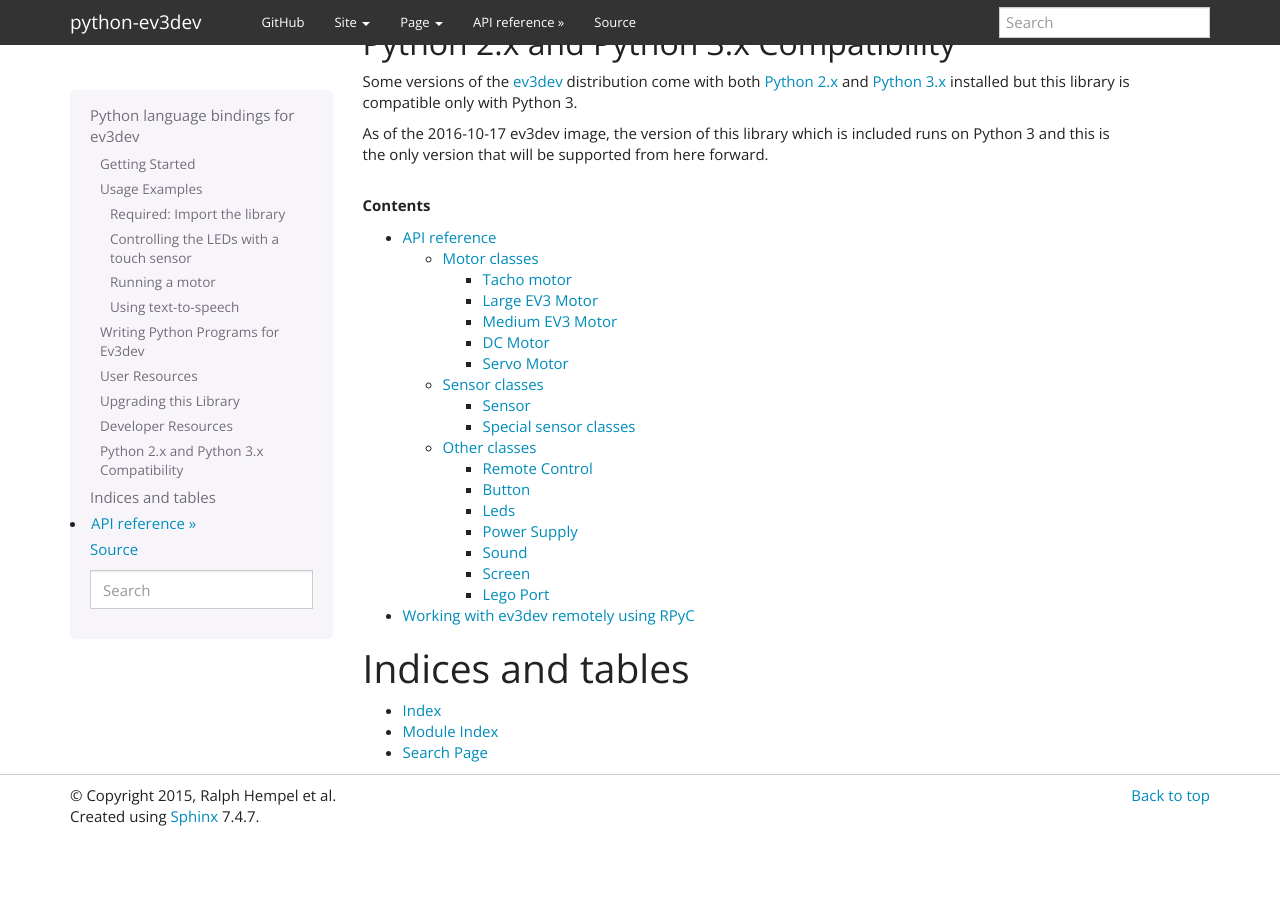
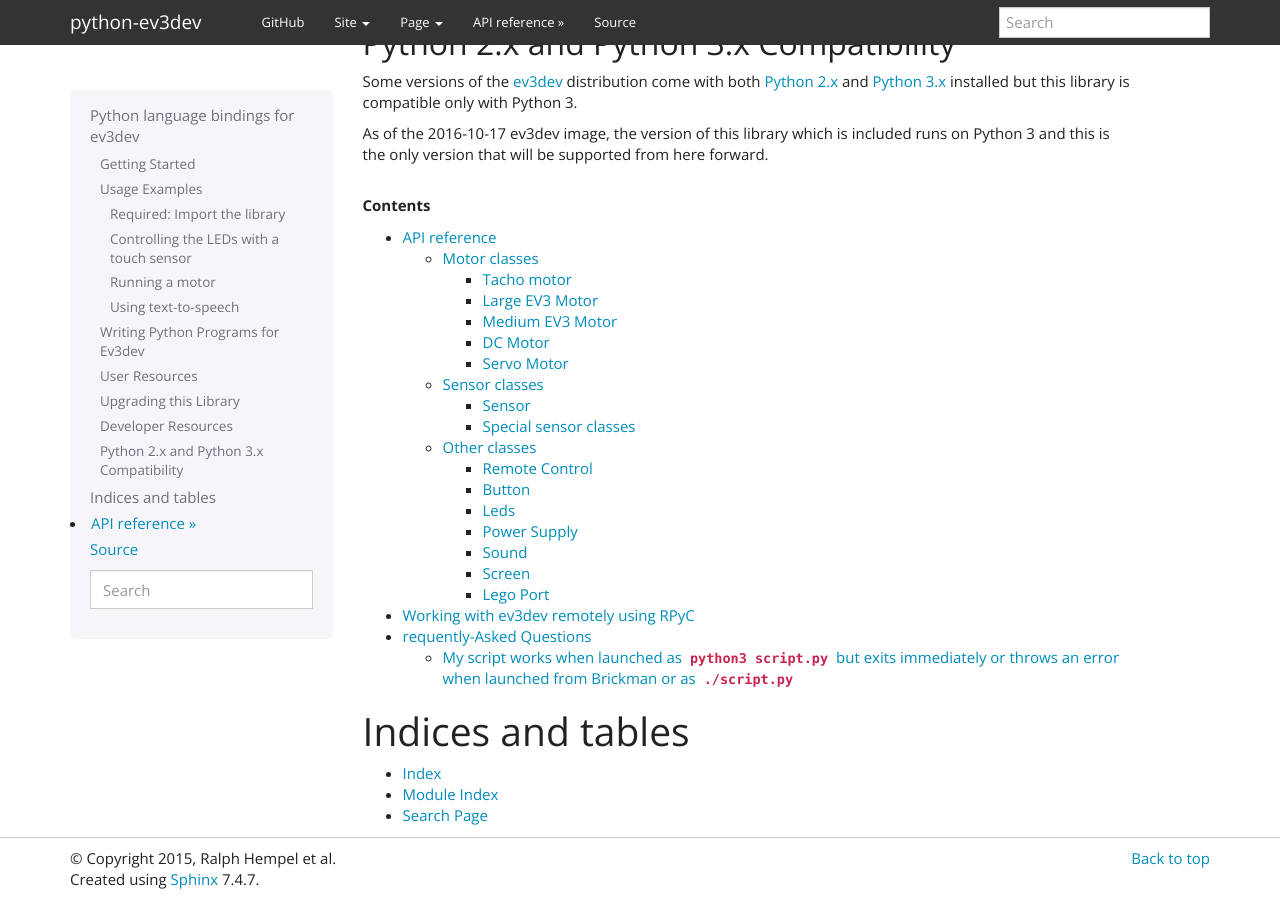
Before and after one commit to ev3dev/ev3dev-lang-python, a Sphinx documentation site: the page built from docs/index.rst, in a window 1280 px wide and 900 px high, scrolled down 2951 px. Built offline with Sphinx 7.4.7, drawn with Linux system fonts in a browser that asks for light colours; before the commit the page ends 3788 px from its top, so only the background shows below that; some of the changed lines change nothing that is shown.

Commit message:
Add FAQ page with info on line endings (#246)

```diff
--- /dev/null
+++ b/docs/faq.rst
@@ -0,0 +1,20 @@
+requently-Asked Questions
+==========================
+
+My script works when launched as ``python3 script.py`` but exits immediately or throws an error when launched from Brickman or as ``./script.py``
+-----
+
+This may occur if your file includes Windows-style line endings, which are often
+inserted by editors on Windows. To resolve this issue, open an SSH session and
+run the following command, replacing ``<file>`` with the name of the Python file
+you're using:
+
+.. code:: shell
+
+    sed -i 's/\r//g' <file>
+
+This will fix it for the copy of the file on the brick, but if you plan to edit
+it again from Windows you should configure your editor to use Unix-style endings.
+For PyCharm, you can find a guide on doing this `here <https://www.jetbrains.com/help/pycharm/2016.2/configuring-line-separators.html>`_.
+Most other editors have similar options; there may be an option for it in the
+status bar at the bottom of the window or in the menu bar at the top.
--- a/docs/index.rst
+++ b/docs/index.rst
@@ -12,6 +12,7 @@
 
    spec
    rpyc
+   faq
 
 Indices and tables
 ==================
```
